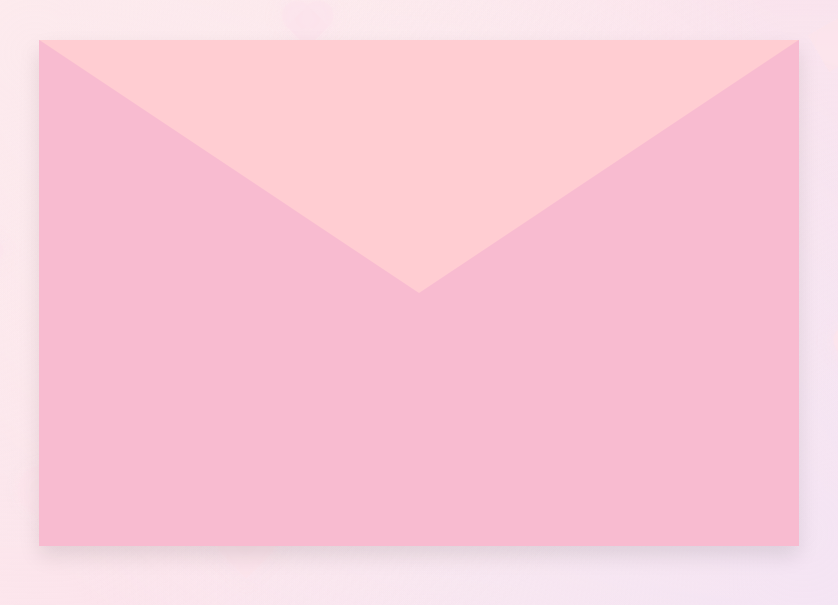
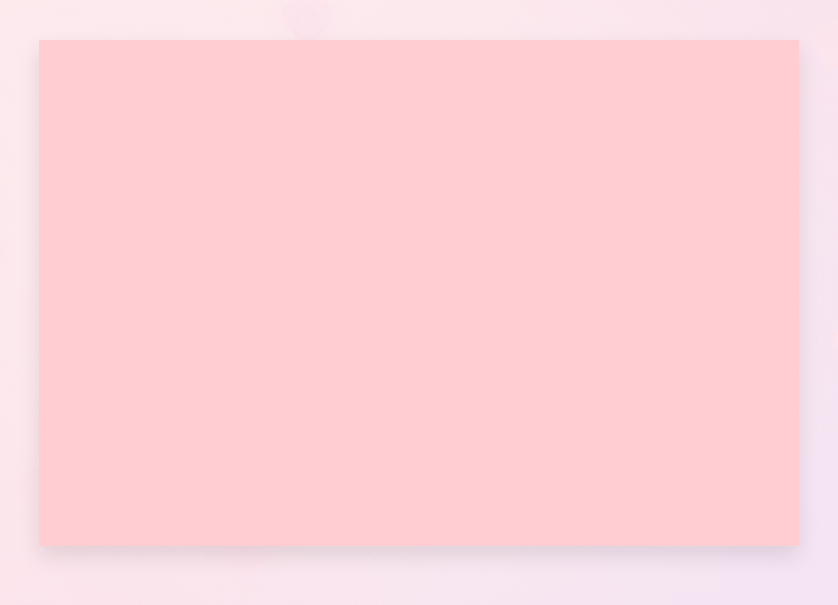
Before and after one commit to berkaycellek/canim-annem, a website built with Vite: page index.html in a window 1280 px wide. Shown: the part 107-712 px from the top of the page, without its empty margins (221-1059 px from the left). Built offline with nearby package versions, Linux system fonts and the light colour scheme.

Commit message:
HTML ve CSS dosyalarında, zarf yapısına yeni öğeler eklendi. Arka plan rengi değiştirildi ve zarfın iç yapısı güncellendi. Ayrıca, başlık stilinde iyileştirmeler yapıldı.

```diff
--- a/index.html
+++ b/index.html
@@ -6,7 +6,6 @@
     <title>Anneler Günü</title>
     <link rel="preconnect" href="https://fonts.googleapis.com">
     <link rel="preconnect" href="https://fonts.gstatic.com" crossorigin>
-    <link href="https://fonts.googleapis.com/css2?family=Cormorant+Garamond:wght@400;600&display=swap" rel="stylesheet">
     <link href="https://fonts.googleapis.com/css2?family=Dancing+Script:wght@600;700&display=swap" rel="stylesheet">
     <link rel="stylesheet" href="style.css">
 </head>
@@ -32,6 +31,10 @@
         <h1 class="envelope-title">Anneler Günün Kutlu Olsun!</h1>
         <div class="envelope">
             <div class="envelope-flap"></div>
+            <div class="envelope-body">
+                <div class="envelope-front"></div>
+                <div class="envelope-back"></div>
+            </div>
         </div>
     </div>
     <script src="script.js"></script>
--- a/style.css
+++ b/style.css
@@ -224,7 +224,6 @@ body {
     position: relative;
     width: 100%;
     padding-bottom: 66.67%;
-    background-color: #f8bbd0;
     transform-style: preserve-3d;
     transition: transform 0.5s ease;
     cursor: pointer;
@@ -232,25 +231,35 @@ body {
     overflow: hidden;
 }
 
-.envelope-title {
+.envelope-body {
     position: absolute;
-    top: -80px;
-    left: 50%;
-    transform: translateX(-50%);
-    font-family: 'Dancing Script', cursive;
-    font-size: clamp(28px, 6vw, 48px);
-    color: #000000;
-    text-align: center;
+    top: 0;
+    left: 0;
     width: 100%;
-    font-weight: 700;
-    text-shadow: 2px 2px 4px rgba(0, 0, 0, 0.2);
-    white-space: nowrap;
-    letter-spacing: 1px;
-    padding: 0 10px;
+    height: 100%;
+    background-color: #ffcdd2;
+    transform-style: preserve-3d;
 }
 
-.envelope:hover {
-    transform: none;
+.envelope-front {
+    position: absolute;
+    top: 0;
+    left: 0;
+    width: 100%;
+    height: 100%;
+    background-color: #ffcdd2;
+    clip-path: polygon(0 0, 50% 50%, 100% 0, 100% 100%, 0 100%);
+    transform: translateZ(1px);
+}
+
+.envelope-back {
+    position: absolute;
+    top: 0;
+    left: 0;
+    width: 100%;
+    height: 100%;
+    background-color: #f8bbd0;
+    transform: translateZ(-1px);
 }
 
 .envelope-flap {
@@ -268,29 +277,25 @@ body {
     box-shadow: 0 -2px 5px rgba(0, 0, 0, 0.1);
 }
 
-.envelope::before {
-    content: '';
-    position: absolute;
-    top: 0;
-    left: 0;
-    width: 100%;
-    height: 100%;
-    background-color: #ffcdd2;
-    clip-path: polygon(0 0, 100% 0, 100% 100%, 0 100%);
-    transform: translateZ(-1px);
+.envelope:hover .envelope-flap {
+    transform: rotateX(180deg);
 }
 
-.envelope::after {
-    content: '';
+.envelope-title {
     position: absolute;
-    top: 0;
-    left: 0;
+    top: -80px;
+    left: 50%;
+    transform: translateX(-50%);
+    font-family: 'Dancing Script', cursive;
+    font-size: clamp(32px, 8vw, 48px);
+    color: #000000;
+    text-align: center;
     width: 100%;
-    height: 100%;
-    background-color: #f8bbd0;
-    clip-path: polygon(0 0, 50% 50%, 100% 0, 100% 100%, 0 100%);
-    transform: translateZ(-1px);
-    z-index: 1;
+    font-weight: 700;
+    text-shadow: 2px 2px 4px rgba(0, 0, 0, 0.2);
+    white-space: nowrap;
+    letter-spacing: 1px;
+    padding: 0 10px;
 }
 
 .letter {
```
